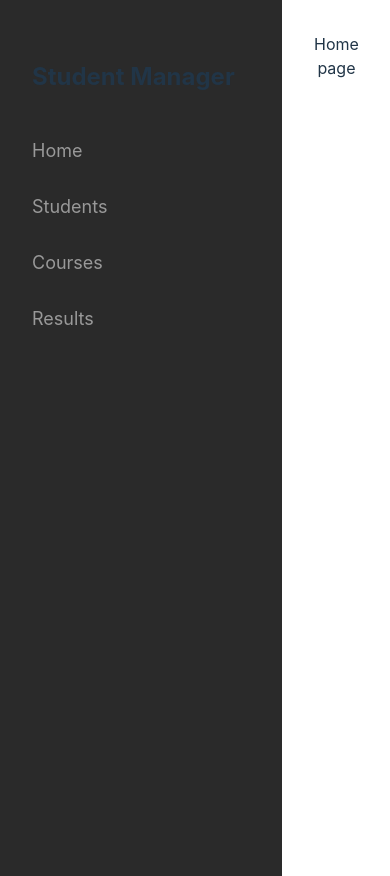
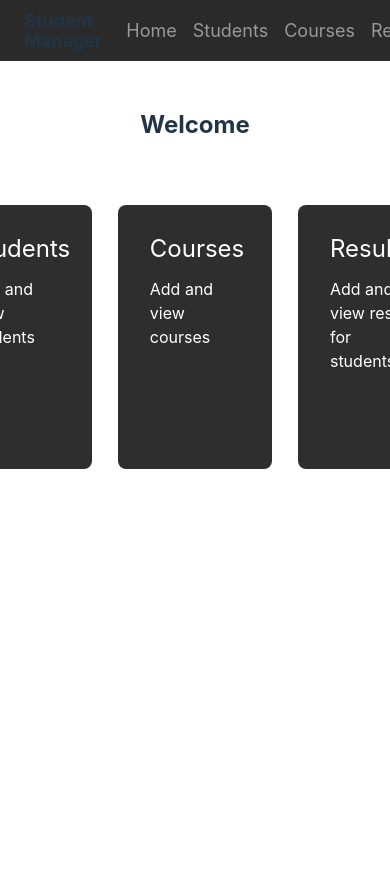
Before and after one commit to mcdonl1/spa-student-manager, a React (Vite) app in the folder client/: page / in a window 390 px wide. After the commit the page ends 844 px from the top, so only its background shows below. Built offline with nearby package versions, Linux system fonts and the light colour scheme.

Commit message:
added home page with nav cards, basic form validation and students page styles

```diff
--- a/client/src/App.css
+++ b/client/src/App.css
@@ -2,24 +2,34 @@
   display: flex;
   width: 100vw;
   height: 100vh;
+  overflow-x: hidden;
+  overflow-y: hidden;
 }
 .page-content {
-  text-align: center;
   flex-grow: 1;
   padding: 2rem;
   display: flex;
   flex-direction: column;
   align-items: center;
+  justify-content: flex-start;
+  max-height: 100%;
+  overflow-y: scroll;
 }
 
 .create-student-form {
   display: flex;
   flex-direction: column;
   width: 40%;
-  height: 30%;
-  margin-bottom: 3em;
-  align-items: flex-start;
-  justify-content: space-between;
+  margin-bottom: 2em;
+  margin-top: 0.5rem;
+}
+
+.create-student-form input {
+  margin-bottom: 1rem;
+}
+
+.create-student-form label {
+  color:rgb(152, 152, 152);
 }
 
 .side-nav {
@@ -32,6 +42,7 @@
   flex-direction: column;
   background-color: rgb(42, 42, 42);
 }
+
 
 .nav-header {
   font-size: x-large;
@@ -59,8 +70,49 @@
   color: white;
 }
 
+
+@media (max-width: 768px) {
+  .side-nav {
+    padding: 0.5rem;
+    height: 45px;
+    min-width: 100%;
+    top: 0;
+    left: 0;
+    display: flex;
+    flex-direction: row;
+    align-items: center;
+    justify-content: space-between;
+    background-color: rgb(42, 42, 42);
+  }
+
+  .nav-link {
+    padding: 0.5rem;
+    text-align: left;
+    text-decoration: none;
+    color:#999;
+    width: 100%;
+    font-size: large;
+  }
+
+  .nav-links {
+    display: flex;
+    flex-direction: row;
+    justify-content: end;
+    align-items: center;
+    padding-right: 1rem;
+  }
+
+  .nav-header {
+    font-size: large;
+    text-align: left;
+  }
+
+  .App {
+    flex-direction: column;
+  }
+}
+
 .student-table {
-  font-family: Arial, Helvetica, sans-serif;
   border-collapse: collapse;
   width: 90%;
 }
@@ -68,6 +120,7 @@
 .student-table td, .student-table th {
   border: 1px solid rgb(66, 66, 66);
   padding: 8px;
+  text-align: left;
 }
 
 .student-table tr:nth-child(even){background-color: #393939;}
@@ -79,5 +132,59 @@
   padding-bottom: 12px;
   text-align: left;
   color: white;
-  bac
 }
+
+.form-warning {
+  color: rgb(255, 133, 133);
+  font-weight: 200;
+}
+
+input {
+  width: 100%;
+  border-style: none;
+  border-bottom: 2px solid rgb(79, 79, 79);
+}
+
+input:focus {
+  outline:none;
+  border-bottom: 2px solid rgb(140, 137, 137);
+}
+
+.add-student-div {
+  display: flex;
+  flex-direction: column;
+  width: 90%;
+}
+
+.form-title {
+  font-weight: bold;
+}
+
+.submit-btn {
+  margin-top: 0.5rem;
+}
+
+.card-grid {
+  display: grid;
+  grid-template-columns: 30% 30% 30%;
+  justify-content: space-between;
+  margin-top: 3rem;
+}
+
+.card-link {
+  background-color: #2e2e2e;
+  border-radius:8px;
+  padding: 2rem;
+  height: 100%;
+  text-decoration: none;
+  color: white;
+}
+
+.card-link:hover {
+  background-color: #363636;
+}
+
+.card-header {
+  font-size: x-large;
+  margin-bottom: 1rem;
+}
--- a/client/src/routes/Home.tsx
+++ b/client/src/routes/Home.tsx
@@ -1,11 +1,38 @@
 import NavBar from "../components/SideNav";
+import { Link } from "react-router-dom";
 
 
 export default function Home() {
   return <>
-    <NavBar/>
+    <NavBar />
     <div className="page-content">
-      Home page
+      <h2>Welcome</h2>
+      <div className="card-grid">
+        <Link className="card-link" to="/students">
+          <div className="card-header">
+            Students
+          </div>
+          <div className="card-body">
+            Add and view students
+          </div>
+        </Link>
+        <Link className="card-link" to="/courses">
+          <div className="card-header">
+            Courses
+          </div>
+          <div className="card-body">
+            Add and view courses
+          </div>
+        </Link>
+        <Link className="card-link" to="/results">
+          <div className="card-header">
+            Results
+          </div>
+          <div className="card-body">
+            Add and view results for students/classes
+          </div>
+        </Link>
+      </div>
     </div>
   </>
 }
--- a/client/src/routes/Students.tsx
+++ b/client/src/routes/Students.tsx
@@ -14,18 +14,14 @@ type StudentsResponse = {
   err?: any;
 }
 
-const handleStudentSubmit = async (firstName: string, familyName: string, dateOfBirth: string) => {
-  let student: Student = {
-    firstName: firstName,
-    familyName: familyName,
-    dateOfBirth: new Date(dateOfBirth + "T00:00:00.000Z")
+const isYearsApart = (firstDate: Date, secondDate: Date, years: number) => {
+  const offsetDate = new Date(firstDate);
+  offsetDate.setFullYear(firstDate.getFullYear() + years);
+  if (secondDate > offsetDate) {
+    return true;
+  } else {
+    return false;
   }
-  let res = await fetch("http://localhost:5000/students", {
-    method: "post",
-    headers: { 'Content-Type': 'application/json' },
-    body: JSON.stringify(student)
-  });
-  console.log(res);
 }
 
 export default function Students() {
@@ -33,12 +29,13 @@ export default function Students() {
   const [firstName, setFirstName] = useState("");
   const [familyName, setFamilyName] = useState("");
   const [dateOfBirth, setDateOfBirth] = useState("");
+  const [warningText, setWarningText] = useState("");
 
   useEffect(() => {
     fetch("http://localhost:5000/students").then(res => {
       res.json().then((body) => {
         if (body.err) {
-          console.log(body.err);
+          console.error(body.err);
           setStudents([]);
         } else {
           setStudents(body.students ?? []);
@@ -47,10 +44,46 @@ export default function Students() {
     });
   }, []);
 
+  const handleStudentSubmit = async (
+    event: React.FormEvent<HTMLFormElement>,
+    firstName: string,
+    familyName: string,
+    dateOfBirth: string
+  ) => {
+    let student: Student = {
+      firstName: firstName,
+      familyName: familyName,
+      dateOfBirth: new Date(dateOfBirth + "T00:00:00.000Z")
+    }
+    // Return early and display warning if student is <10
+    if (!isYearsApart(student.dateOfBirth as Date, new Date(), 10)) {
+      event.preventDefault(); // Stop page from refreshing
+      setWarningText("Student must be at least 10 years old.");
+      return;
+    }
+
+    // POST new student
+    let res = await fetch("http://localhost:5000/students", {
+      method: "post",
+      headers: { 'Content-Type': 'application/json' },
+      body: JSON.stringify(student)
+    });
+    let body = await res.json();
+    if (body.success) {
+      alert(`Student: ${student.firstName} ${student.familyName} has been successfully added to the database.`);
+    } else {
+      alert("Something went wrong. Please try again.");
+      event.preventDefault();
+    }
+  }
+
   return <>
     <NavBar />
     <div className="page-content">
-      <form className="create-student-form" onSubmit={() => handleStudentSubmit(firstName, familyName, dateOfBirth)}>
+      <h2>Students</h2>
+      <div className="add-student-div">
+        <label className="form-title" htmlFor="create-student-form">Add a student</label>
+        <form id="create-student-form" className="create-student-form" onSubmit={(event) => handleStudentSubmit(event, firstName, familyName, dateOfBirth)}>
           <label htmlFor="first-name">First Name</label>
           <input
             type="text"
@@ -86,23 +119,25 @@ export default function Students() {
               }
             }}
           />
-        <button
-          type="submit"
-        >
-          Submit
-        </button>
+          {warningText.length > 0 ? <span className="form-warning">{warningText}</span> : <br />}
+          <button className="submit-btn" type="submit">Submit</button>
         </form>
+      </div>
       <table className="student-table">
+        <thead>
           <tr>
             <th>First Name</th>
             <th>Family Name</th>
             <th>Date of Birth</th>
           </tr>
+        </thead>
+        <tbody>
           {students.map(student => <tr key={student.id} className="student-row">
             <td>{student.firstName}</td>
             <td>{student.familyName}</td>
             <td>{new Date(student.dateOfBirth).toDateString()}</td>
           </tr>)}
+        </tbody>
       </table>
     </div>
   </>
```
Lines whose indentation alone changed are shown as unchanged.
